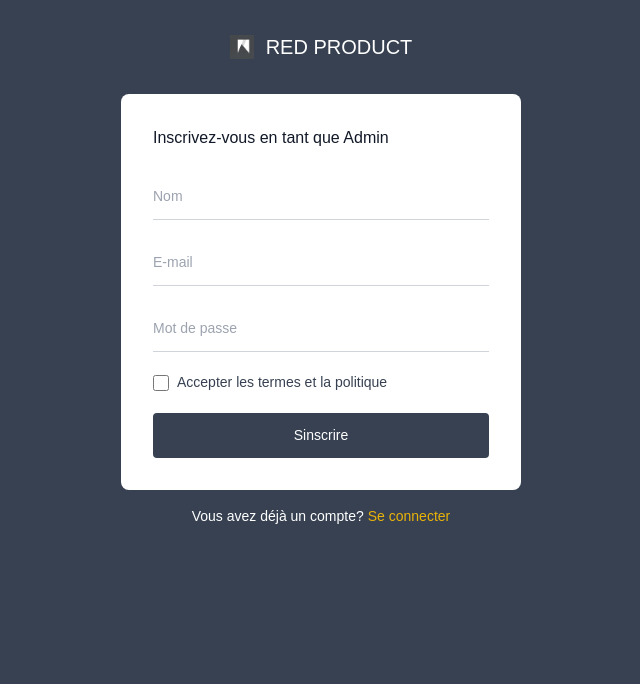
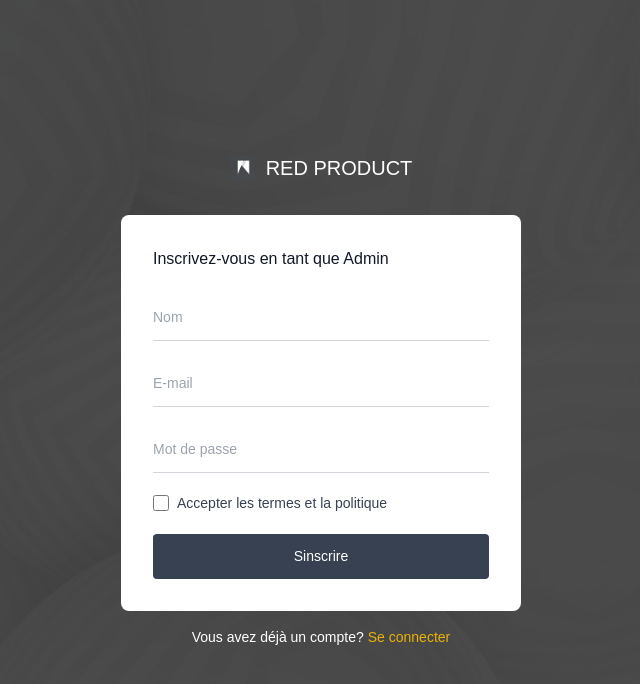
Before and after one commit to Moussoukoro/HotelManagement, a Next.js app: page /inscrire in a window 1280 px wide. Shown: the top 684 px of the page, without its empty margins (319-959 px from the left). Built offline with nearby package versions, Linux system fonts and the light colour scheme.

Commit message:
fontimagenoirjpegpourregister

```diff
--- a/app/inscrire/page.tsx
+++ b/app/inscrire/page.tsx
@@ -6,13 +6,33 @@ import styled from 'styled-components';
 import Image from 'next/image';
 
 const RegisterContainer = styled.div`
-  width: 100%;
-  min-height: 100vh;
-  background-color: rgb(55, 65, 81);
-  display: flex;
-  flex-direction: column;
-  align-items: center;
-  padding: 2rem;
+   min-height: 100vh;
+    display: flex;
+    flex-direction: column;
+    align-items: center;
+    justify-content: center;
+    background-color: #000000;
+    position: relative;
+
+    &::before {
+        content: '';
+        position: absolute;
+        top: 0;
+        left: 0;
+        right: 0;
+        bottom: 0;
+        background-image: url('/imageFond.jpeg');
+        background-size: cover;
+        background-position: center;
+        opacity: 0.3;
+        z-index: 1;
+    }
+
+    & > * {
+        position: relative;
+        z-index: 2;
+    }
+
 `;
 
 const Logo = styled.div`
```
